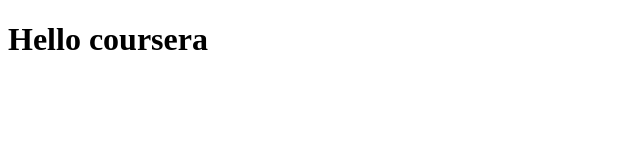
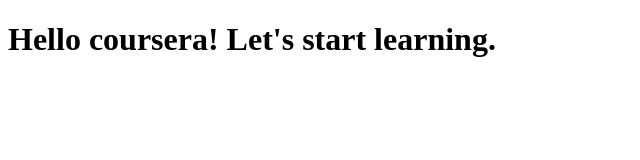
Before and after one commit to abdullojony/just-abdul1ah.github.io, a plain HTML site: page site/index.html in a window 1280 px wide. Shown: the whole page, without its empty margins (0-640 px from the left). Drawn offline with Linux system fonts and the light colour scheme.

Commit message:
Small change

```diff
--- a/site/index.html
+++ b/site/index.html
@@ -6,6 +6,6 @@
 	<title>Hello Coursera!</title>
 </head>
 <body>
-<h1>Hello coursera</h1>
+<h1>Hello coursera! Let's start learning.</h1>
 </body>
 </html>
```
